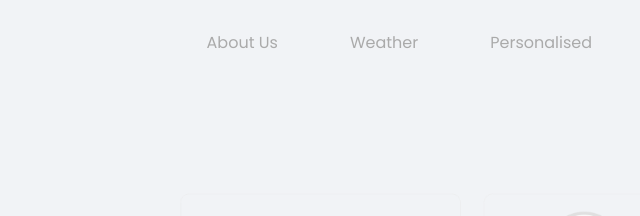
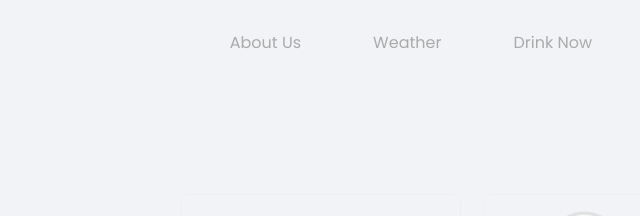
Before and after one commit to KingWise69/Aqua-Life, a plain HTML site: page Aqua-Live/landingPage/landingPage.html in a window 1280 px wide. Shown: the top 216 px of the page, 640-1280 px from the left. Drawn offline with Linux system fonts and the light colour scheme.

Commit message:
Update landingPage.html

```diff
--- a/Aqua-Live/landingPage/landingPage.html
+++ b/Aqua-Live/landingPage/landingPage.html
@@ -30,7 +30,7 @@
                 <li><a href="/About/About.html">About Us</a></li>
                 <li><a href="/Weather App/index.html">Weather</a></li>
 
-                <li><a href="/Drink Water/DrinkWater.html">Personalised</a></li>
+                <li><a href="/Drink Water/DrinkWater.html">Drink Now</a></li>
 
 
               </ul>
```
